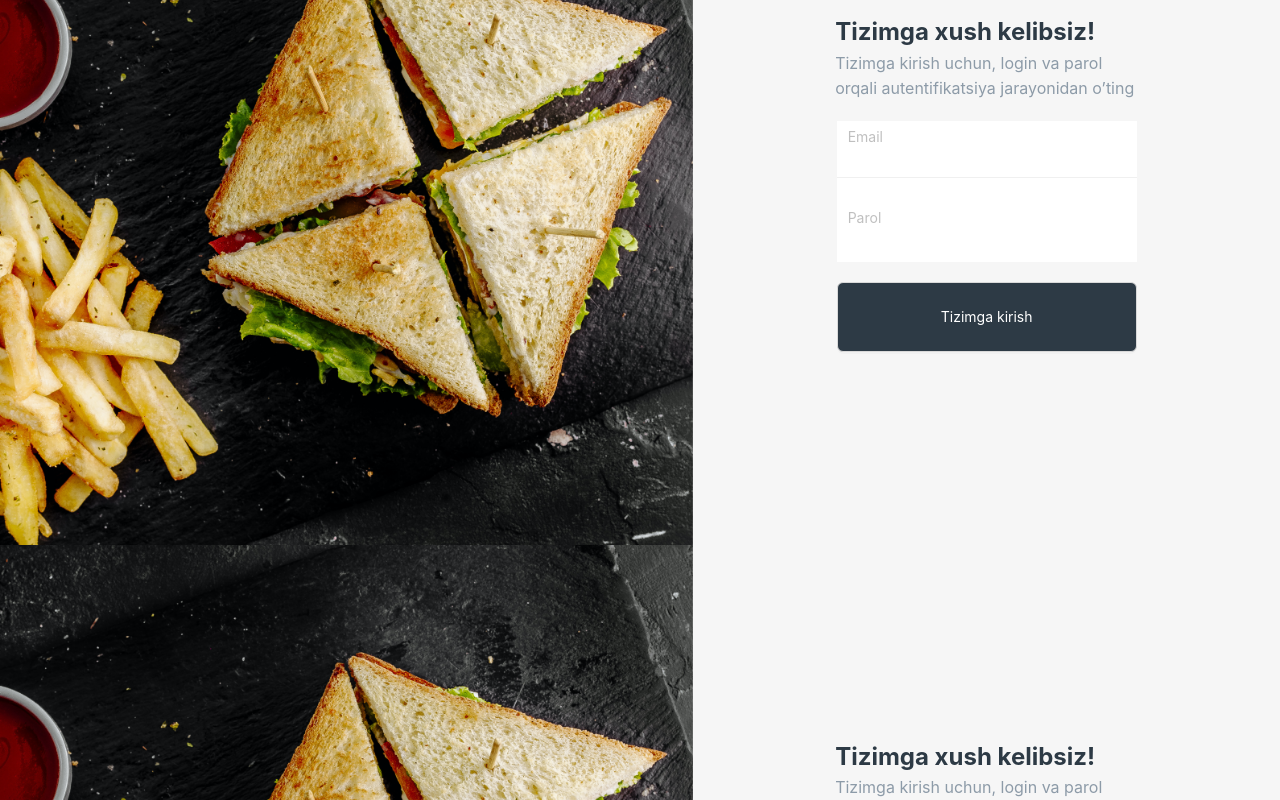
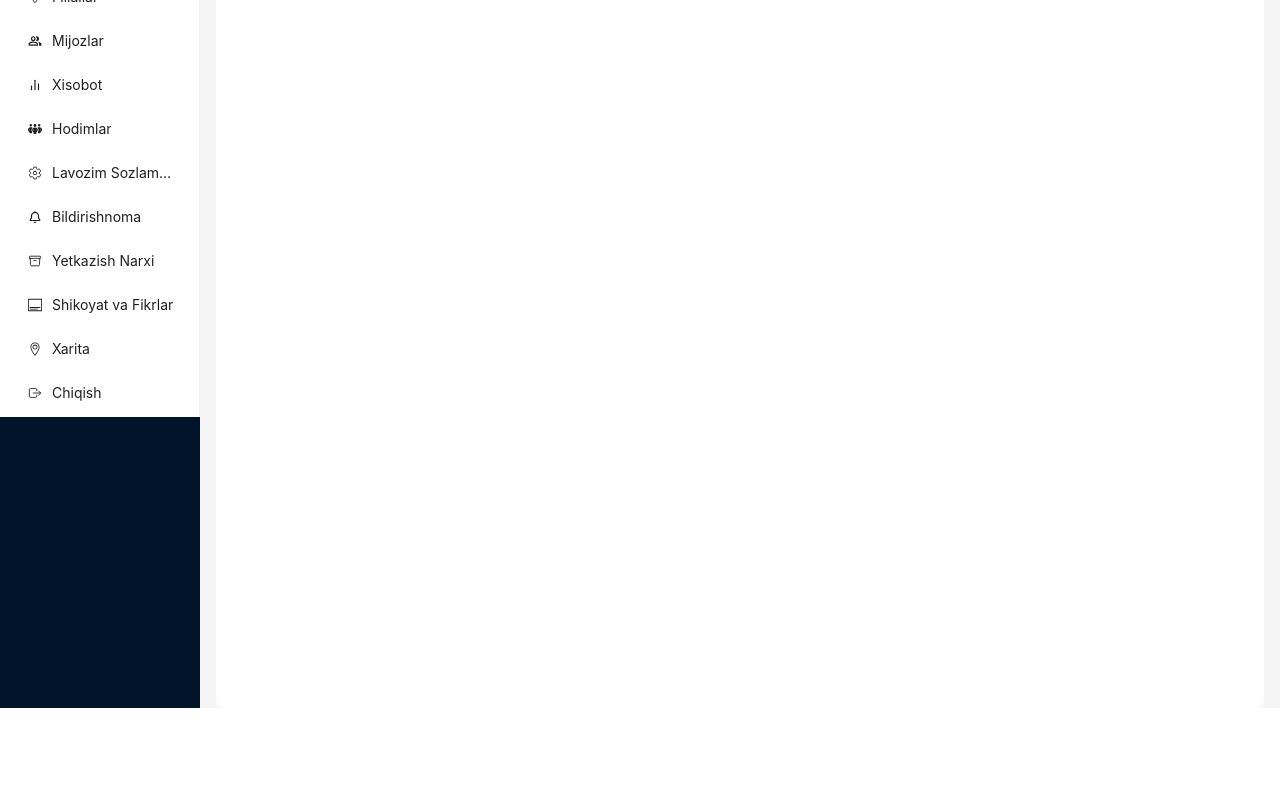
Before and after one commit to Umida18/FastFood, a React (Create React App) app: page / in a window 1280 px wide. Shown: the part 180-980 px from the top of the page. After the commit the page ends 888 px from the top, so only its background shows below. Built offline with nearby package versions, Linux system fonts and the light colour scheme.

Commit message:
edit Umidaaaaaa

```diff
--- a/src/App.tsx
+++ b/src/App.tsx
@@ -16,10 +16,9 @@ function App() {
     <BrowserRouter>
       <ConfigProvider>
         <Routes>
-          <Route path="/" element={<SignIn />}></Route>
+          <Route path="/login" element={<SignIn />}></Route>
         </Routes>
       </ConfigProvider>
-      <SignIn />
       <Routes>
         <Route
           path="/"
--- a/src/pages/mahsulotlar.tsx
+++ b/src/pages/mahsulotlar.tsx
@@ -1,3 +1,7 @@
 export const Mahsulotlar = () => {
-  return <>mahsulotlar</>;
+  return (
+    <div>
+      <div></div>
+    </div>
+  );
 };
```
